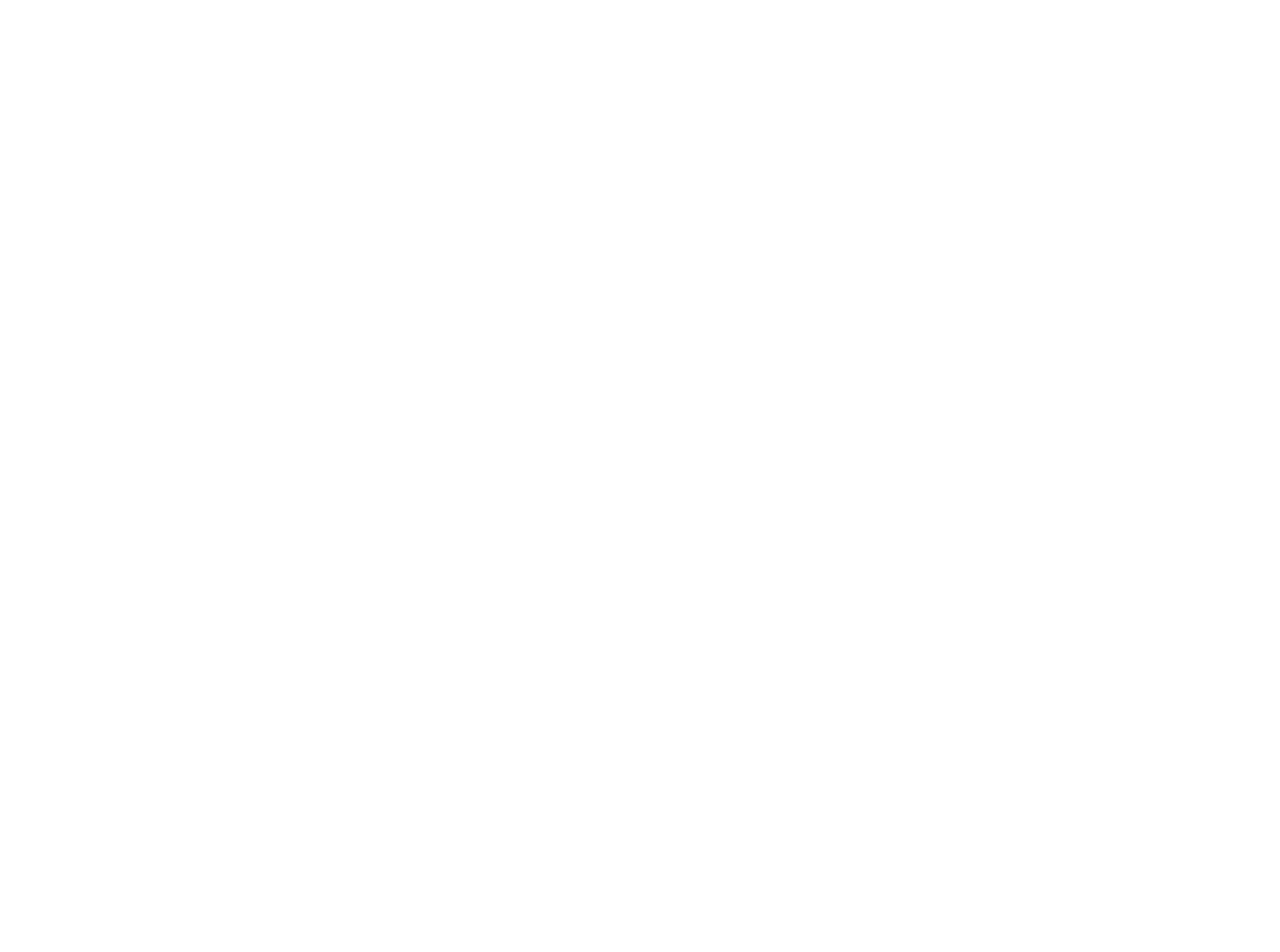
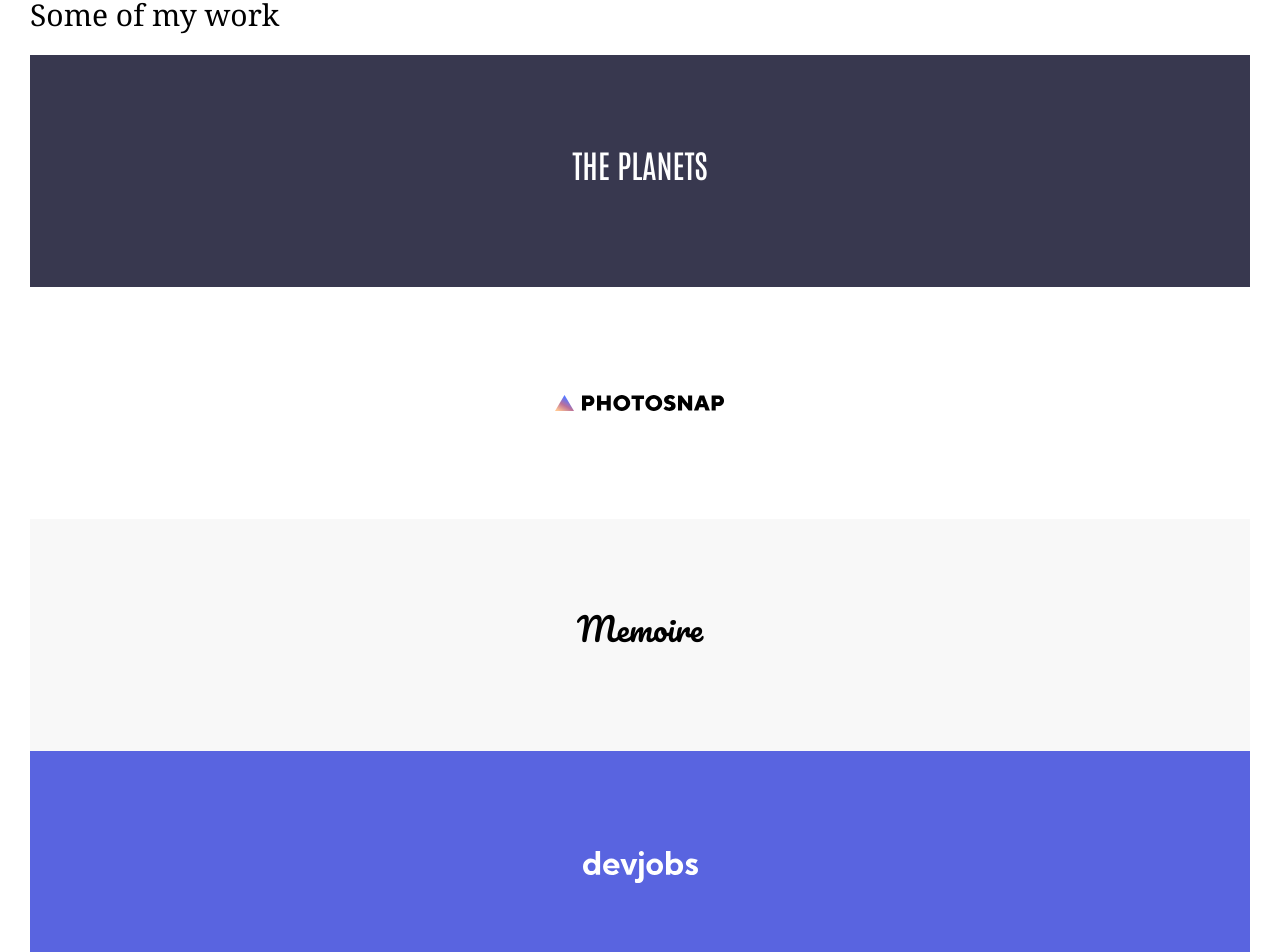
Before and after one commit to cjoak1028/my-personal-website, a React (Create React App) app: page / in a window 1280 px wide. Shown: the part 1431-2383 px from the top of the page. Before the commit the page ends 1339 px from the top, so only its background shows below. Built offline with nearby package versions, Linux system fonts and the light colour scheme.

Commit message:
Created work section

```diff
--- a/public/index.html
+++ b/public/index.html
@@ -26,7 +26,7 @@
   <link rel="preconnect" href="https://fonts.googleapis.com">
   <link rel="preconnect" href="https://fonts.gstatic.com" crossorigin>
   <link
-    href="https://fonts.googleapis.com/css2?family=Roboto:wght@100;300;400;500;700&family=Noto+Sans:wght@500;600;700&display=swap"
+    href="https://fonts.googleapis.com/css2?family=Pacifico&family=Antonio:wght@500;600&family=Roboto:wght@100;300;400;500;700&family=Noto+Sans:wght@500;600;700&display=swap"
     rel="stylesheet">
   <title>React App</title>
 </head>
--- a/src/App.js
+++ b/src/App.js
@@ -3,6 +3,7 @@
 import Hero from "./components/Hero/Hero";
 import About from "./components/About/About";
 import Skills from "./components/Skills/Skills";
+import Work from "./components/Work/Work";
 import styles from "./App.module.css";
 
 function App() {
@@ -22,6 +23,10 @@
           <Skills />
         </div>
         <span className={styles.divider}></span>
+        <div className={styles["section"]}>
+          <Work />
+        </div>
+        <span className={styles.divider}></span>
       </div>
     </div>
   );
--- /dev/null
+++ b/src/components/Work/Work.js
@@ -0,0 +1,26 @@
+import React from "react";
+import styles from "./Work.module.css";
+
+const Work = () => {
+  return (
+    <div>
+      <h2>Some of my work</h2>
+      <div id={styles["projects-gallery"]}>
+        <div id={styles["project-1"]} className={styles.project}>
+          <p>The Planets</p>
+        </div>
+        <div id={styles["project-2"]} className={styles.project}>
+          <img src="/assets/logos/photosnap.svg" alt="photosnap logo" />
+        </div>
+        <div id={styles["project-3"]} className={styles.project}>
+          <p>Memoire</p>
+        </div>
+        <div id={styles["project-4"]} className={styles.project}>
+          <img src="/assets/logos/devjobs.svg" alt="devjobs logo" />
+        </div>
+      </div>
+    </div>
+  );
+};
+
+export default Work;
--- /dev/null
+++ b/src/components/Work/Work.module.css
@@ -0,0 +1,41 @@
+#project-gallery {
+    display: grid;
+    grid-template-columns: 1fr;
+}
+
+.project {
+    display: flex;
+    justify-content: center;
+    align-items: center;
+    height: 23.2rem;
+}
+
+#project-1 {
+    background-color: #38384F;
+}
+
+#project-1 p {
+    color: white;
+    font-size: 3.2rem;
+    font-family: 'Antonio', sans-serif;
+    font-weight: 500;
+    text-transform: uppercase;
+}
+
+#project-2 {
+    background-color: white;
+}
+
+#project-3 {
+    background-color: #F8F8F8;
+}
+
+#project-3 p {
+    color: black;
+    font-family: 'Pacifico', cursive, 'Roboto';
+    font-size: 3.2rem;
+}
+
+#project-4 {
+    background-color: #5964E0;
+}
--- a/src/index.css
+++ b/src/index.css
@@ -73,7 +73,7 @@
 h2 {
   font-size: 3rem;
   font-weight: 100;
-  margin-bottom: 1.2rem;
+  margin-bottom: 2rem;
 }
 
 h3 {
```
Also changed, not shown: public/assets/logos/devjobs.svg (added), public/assets/logos/photosnap.svg (added).
